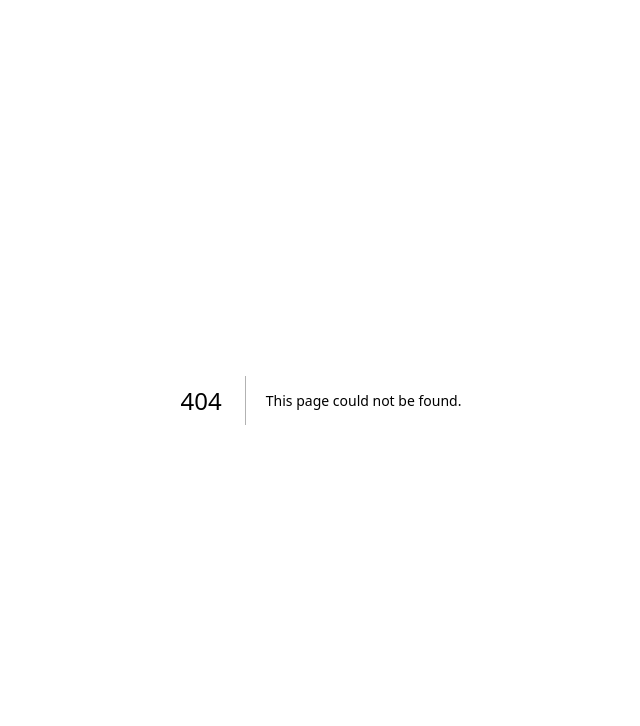
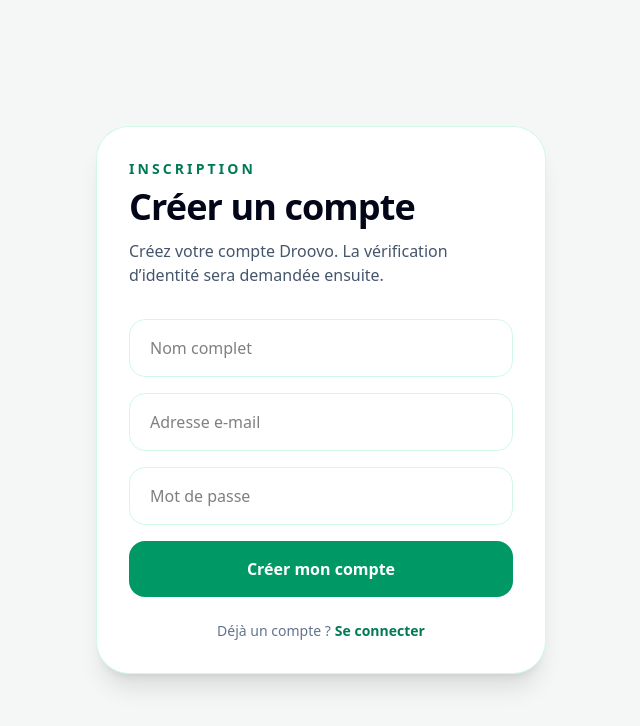
Before and after one commit to lafere75-del/Droovo, a Next.js app: page /signup in a window 1280 px wide. Before the commit this address had no page. Shown: the top 726 px of the page, without its empty margins (319-959 px from the left). Built offline with nearby package versions, Linux system fonts and the light colour scheme.

Commit message:
Create page.jsx

```diff
--- /dev/null
+++ b/app/signup/page.jsx
@@ -0,0 +1,77 @@
+"use client";
+
+import { useRouter } from "next/navigation";
+import { useState } from "react";
+
+export default function SignupPage() {
+  const router = useRouter();
+
+  const [fullname, setFullname] = useState("");
+  const [email, setEmail] = useState("");
+  const [password, setPassword] = useState("");
+
+  function handleSignup(e) {
+    e.preventDefault();
+
+    // Temporaire : après création du compte, on envoie vers le dashboard
+    router.push("/dashboard");
+  }
+
+  return (
+    <main className="flex min-h-screen items-center justify-center bg-[#F4F7F5] px-6">
+      <div className="w-full max-w-md rounded-[2rem] bg-white p-8 shadow-xl ring-1 ring-emerald-100">
+        <p className="text-sm font-black uppercase tracking-[0.22em] text-emerald-700">
+          Inscription
+        </p>
+
+        <h1 className="mt-2 text-4xl font-black tracking-tight text-slate-950">
+          Créer un compte
+        </h1>
+
+        <p className="mt-3 text-slate-600">
+          Créez votre compte Droovo. La vérification d’identité sera demandée ensuite.
+        </p>
+
+        <form onSubmit={handleSignup} className="mt-8 grid gap-4">
+          <input
+            type="text"
+            placeholder="Nom complet"
+            value={fullname}
+            onChange={(e) => setFullname(e.target.value)}
+            className="rounded-2xl border border-emerald-100 px-5 py-4 outline-none focus:border-emerald-600"
+          />
+
+          <input
+            type="email"
+            placeholder="Adresse e-mail"
+            value={email}
+            onChange={(e) => setEmail(e.target.value)}
+            className="rounded-2xl border border-emerald-100 px-5 py-4 outline-none focus:border-emerald-600"
+          />
+
+          <input
+            type="password"
+            placeholder="Mot de passe"
+            value={password}
+            onChange={(e) => setPassword(e.target.value)}
+            className="rounded-2xl border border-emerald-100 px-5 py-4 outline-none focus:border-emerald-600"
+          />
+
+          <button
+            type="submit"
+            className="rounded-2xl bg-emerald-600 px-5 py-4 font-black text-white hover:bg-emerald-700"
+          >
+            Créer mon compte
+          </button>
+        </form>
+
+        <p className="mt-6 text-center text-sm text-slate-500">
+          Déjà un compte ?
+          <a href="/login" className="ml-1 font-black text-emerald-700">
+            Se connecter
+          </a>
+        </p>
+      </div>
+    </main>
+  );
+}
```
